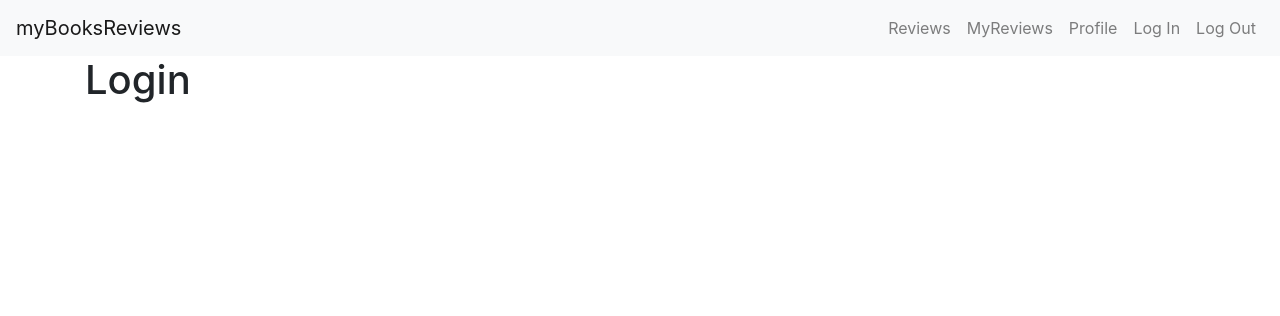
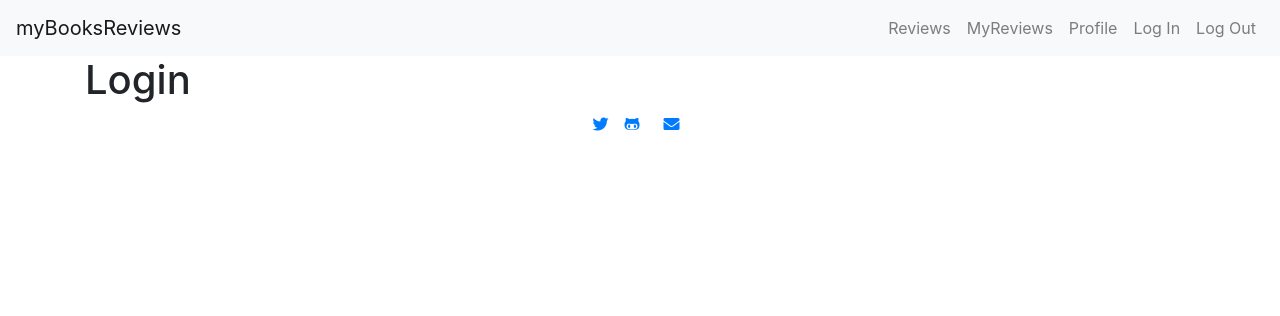
Before and after one commit to hfzespinoz4/myBooksReviews, a Flask app: page /login in a window 1280 px wide. Shown: the top 316 px of the page. Run offline with Flask 2, Linux system fonts and the light colour scheme; some libraries are stand-ins or nearby versions.

Commit message:
Addng footer and identation to the project

```diff
--- a/templates/base.html
+++ b/templates/base.html
@@ -46,6 +46,35 @@
                 </div>
             </div>
         </main>
+        <footer>
+            <div class="row justify-content-between">
+                <div class="col-12 col-sm-12">
+                    <ul class="list-inline d-flex my-auto justify-content-center">
+
+                        <!-- Twitter Social Link -->
+                        <li class="mx-2">
+                            <a href="https://twitter.com/hzunigae" target="_blank">
+                                <i class="fab fa-twitter" aria-hidden="true"></i>
+                            </a>
+                        </li>
+
+                        <!-- Github Profile Link -->
+                        <li class="mx-2">
+                            <a class="" href="https://github.com/hfzespinoz4" target="_blank">
+                                <i class="fab fa-github-alt" aria-hidden="true"></i>
+                            </a>
+                        </li>
+
+                        <!-- Contact Link -->
+                        <li class="mx-3 hvr-bounce-in">
+                            <a class="" href="./contact.html">
+                                <i class="fas fa-envelope" aria-hidden="true"></i>
+                            </a>
+                        </li>
+                    </ul>
+                </div>
+            </div>
+        </footer>
         <!-- Adding jQuery to the Project -->
         <script src="https://code.jquery.com/jquery-3.5.1.min.js"
             integrity="sha256-9/aliU8dGd2tb6OSsuzixeV4y/faTqgFtohetphbbj0=" crossorigin="anonymous"></script>
```
